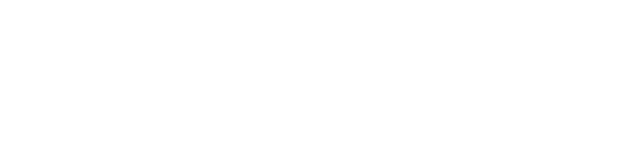
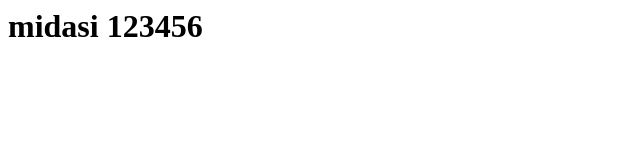
Before and after one commit to shigeru111/git_tutorial, a plain HTML site: page index.html in a window 1280 px wide. Shown: the whole page, without its empty margins (0-640 px from the left). Drawn offline with Linux system fonts and the light colour scheme.

Commit message:
123456を追加

```diff
--- a/index.html
+++ b/index.html
@@ -1,4 +1,5 @@
 <html>
 <body>
+    <h1>midasi 123456</h1>
 </body>
 </html>
```
